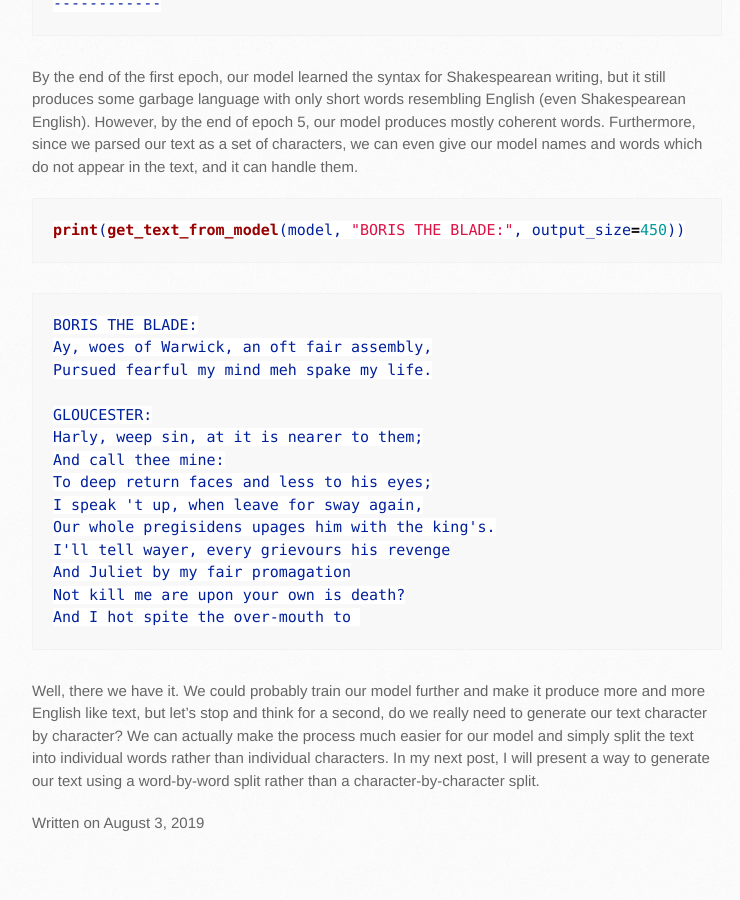
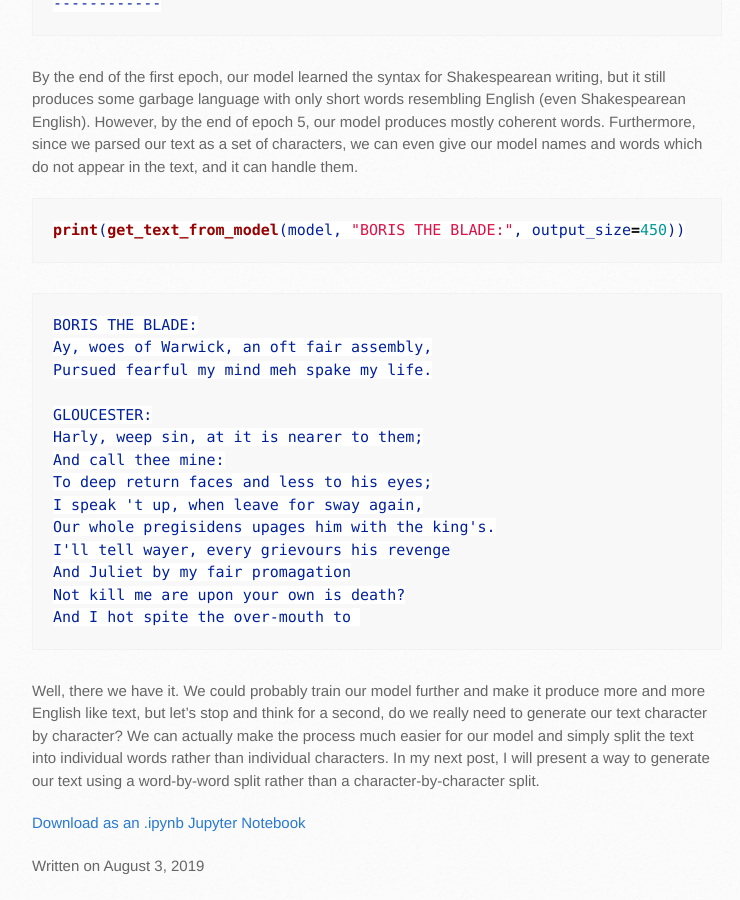
Before and after one commit to bshabashFD/bshabashFD.github.io_old2, a Jekyll site: the page built from _posts/2019-08-03-how-to-use-text-with-rnn.md, in a window 1280 px wide and 900 px high, scrolled down 8679 px. Shown: the whole window, without its empty margins (138-878 px from the left). Built offline with Jekyll 4.4.1, drawn with Linux system fonts in a browser that asks for light colours; formulas are drawn with MathJax 3; a script that is not in the unit is left out; before the commit the page ends 9536 px from its top, so only the background shows below that.

Commit message:
Update 2019-08-03-how-to-use-text-with-rnn.md

```diff
--- a/_posts/2019-08-03-how-to-use-text-with-rnn.md
+++ b/_posts/2019-08-03-how-to-use-text-with-rnn.md
@@ -357,3 +357,5 @@ And I hot spite the over-mouth to
 
 Well, there we have it. We could probably train our model further and make it produce more and more English like text, but let’s stop and think for a second, do we really need to generate our text character by character? We can actually make the process much easier for our model and simply split the text into individual words rather than individual characters.
 In my next post, I will present a way to generate our text using a word-by-word split rather than a character-by-character split.
+
+[Download as an .ipynb Jupyter Notebook]({{site.base_url}}/_notebooks/how-to-use-text-with-rnn.ipynb)
```
